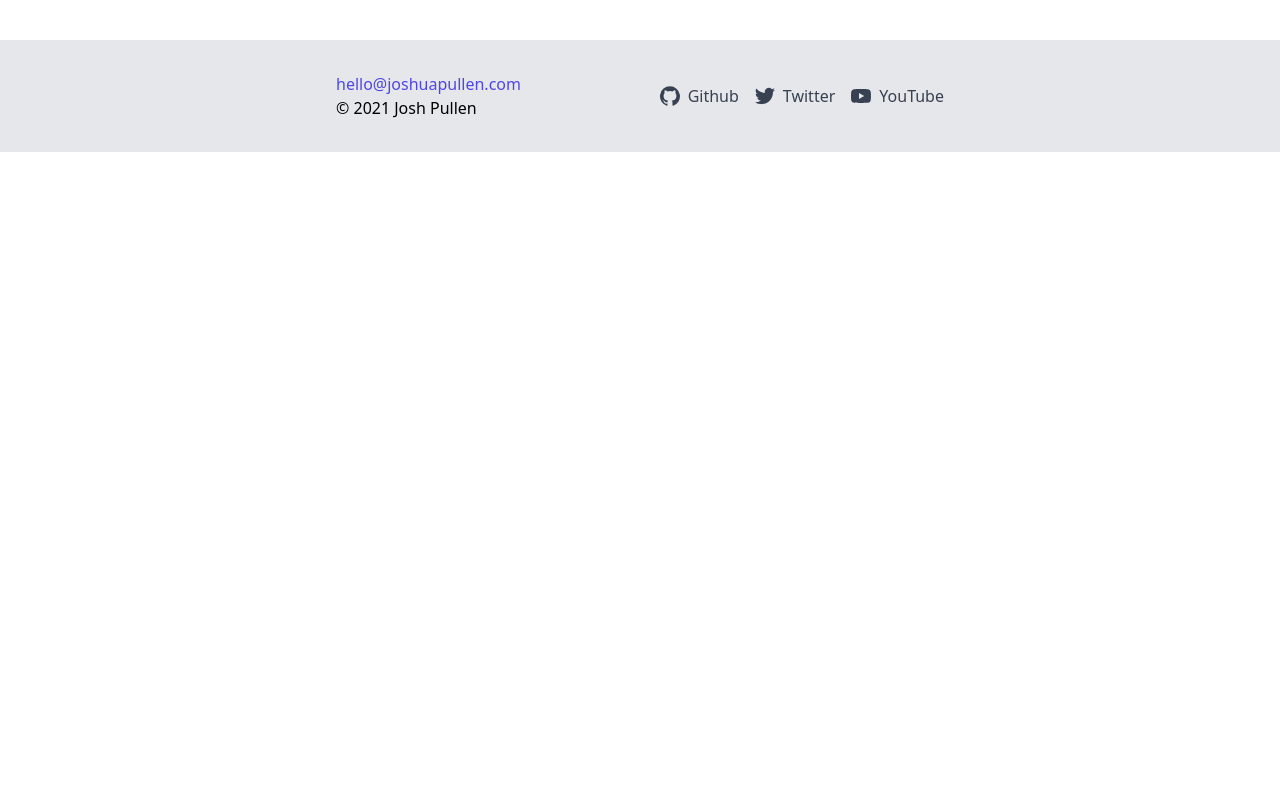
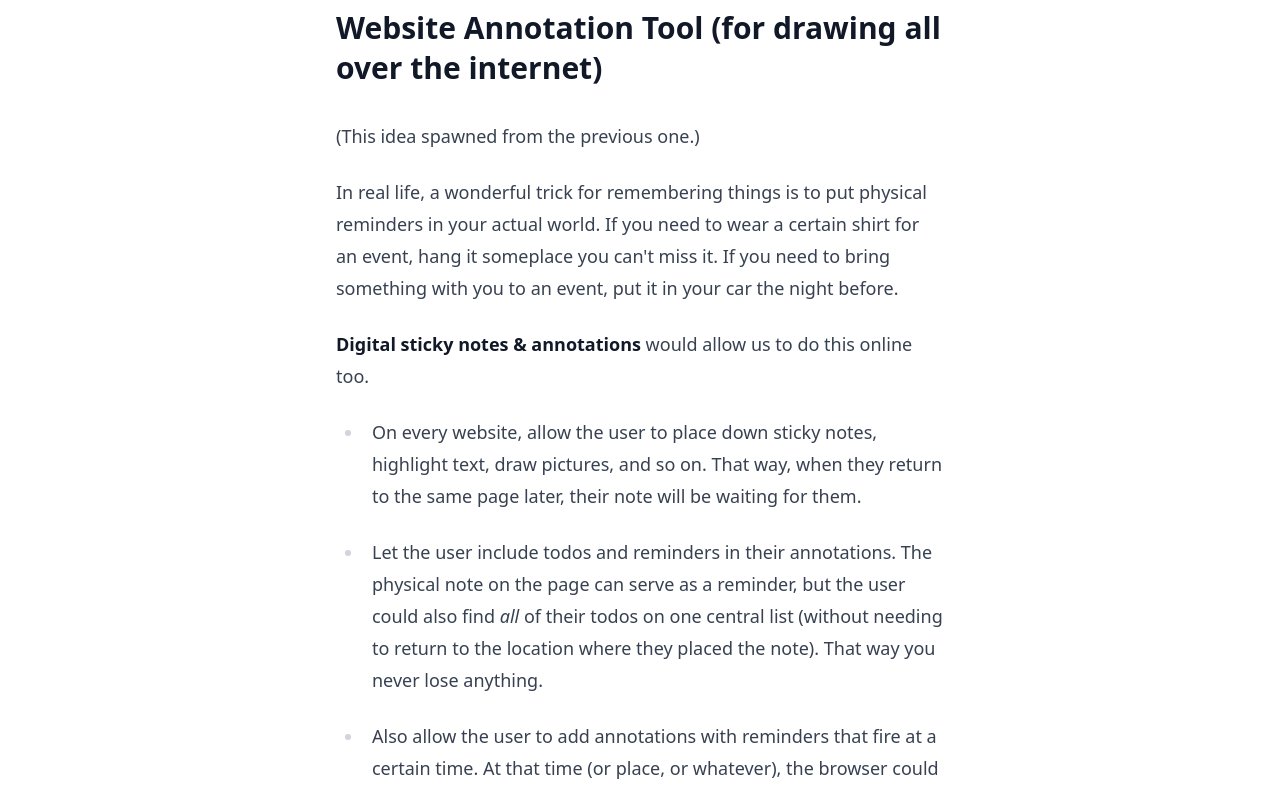
Before and after one commit to PullJosh/joshuapullen.com, a Next.js app: page /ideas in a window 1280 px wide. Shown: the part 1220-2011 px from the top of the page. Before the commit the page ends 1372 px from the top, so only its background shows below. Built offline with nearby package versions, Linux system fonts and the light colour scheme.

Commit message:
Add website annotation tool idea

```diff
--- a/pages/ideas.tsx
+++ b/pages/ideas.tsx
@@ -50,6 +50,47 @@ export default function Ideas() {
             </p>
           </li>
         </ul>
+
+        <h2>Website Annotation Tool (for drawing all over the internet)</h2>
+        <p>(This idea spawned from the previous one.)</p>
+        <p>
+          In real life, a wonderful trick for remembering things is to put
+          physical reminders in your actual world. If you need to wear a certain
+          shirt for an event, hang it someplace you can't miss it. If you need
+          to bring something with you to an event, put it in your car the night
+          before.
+        </p>
+        <p>
+          <strong>Digital sticky notes & annotations</strong> would allow us to
+          do this online too.
+        </p>
+        <ul>
+          <li>
+            <p>
+              On every website, allow the user to place down sticky notes,
+              highlight text, draw pictures, and so on. That way, when they
+              return to the same page later, their note will be waiting for
+              them.
+            </p>
+          </li>
+          <li>
+            <p>
+              Let the user include todos and reminders in their annotations. The
+              physical note on the page can serve as a reminder, but the user
+              could also find <em>all</em> of their todos on one central list
+              (without needing to return to the location where they placed the
+              note). That way you never lose anything.
+            </p>
+          </li>
+          <li>
+            <p>
+              Also allow the user to add annotations with reminders that fire at
+              a certain time. At that time (or place, or whatever), the browser
+              could remind you to come back to that page and do whatever you
+              need to do.
+            </p>
+          </li>
+        </ul>
       </div>
     </Layout>
   );
```
